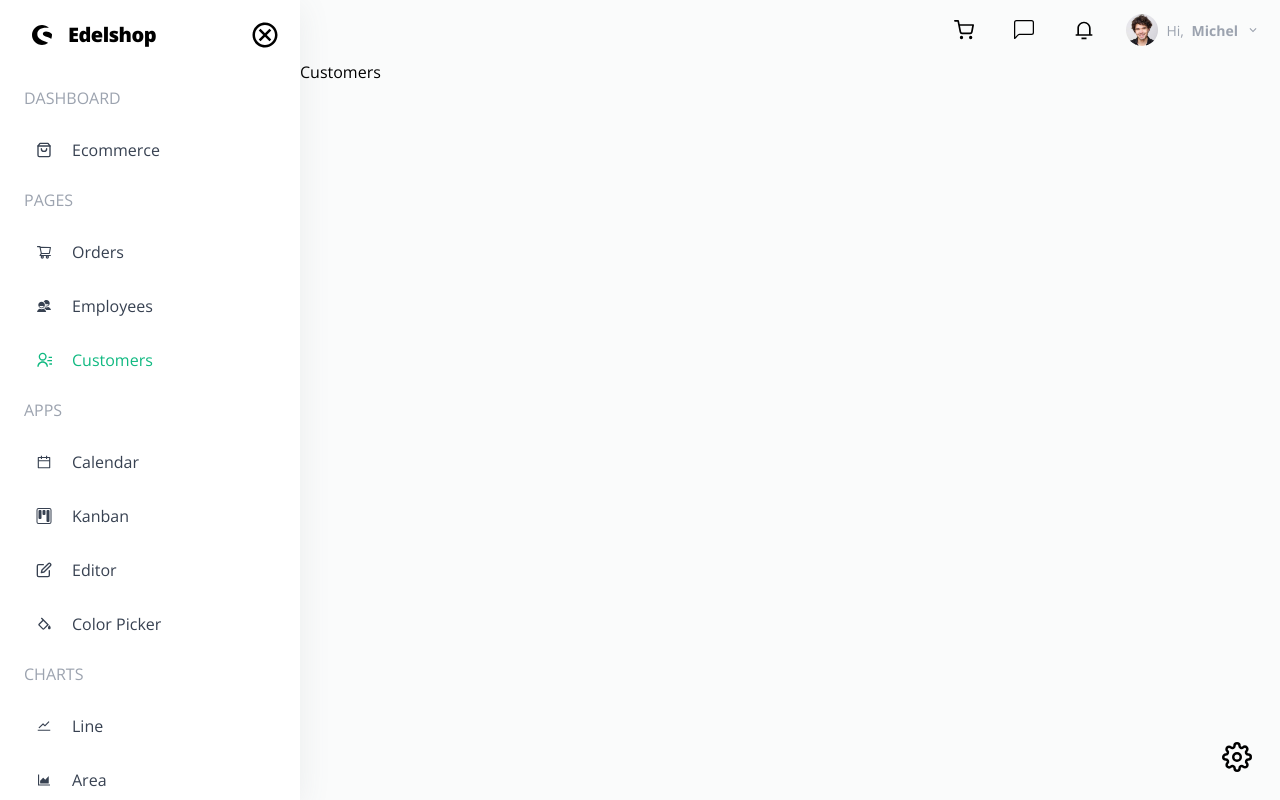
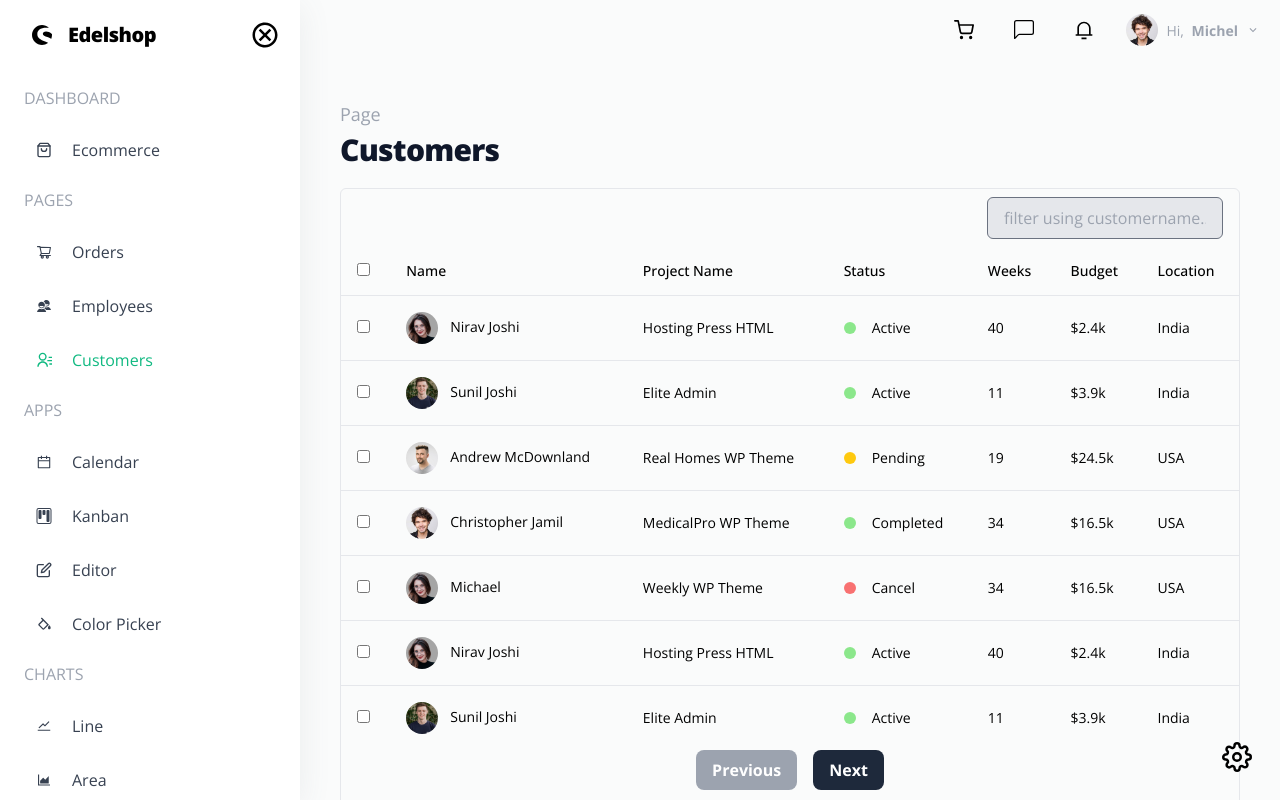
Before and after one commit to humbl3LilaS/react-dashboard, a React (Vite) app: page /customers in a window 1280 px wide. Built offline with nearby package versions, Linux system fonts and the light colour scheme.

Commit message:
add:  customer table to customers page

```diff
--- /dev/null
+++ b/src/columns/customersColums.jsx
@@ -0,0 +1,62 @@
+import { createColumnHelper } from "@tanstack/react-table";
+import CustomerStatus from "../components/util/CustomerStatus";
+
+const columnHelper = createColumnHelper();
+
+export const customersColumns = [
+	columnHelper.accessor("CustomerID", {
+		header: ({ table }) => (
+			<input
+				type={"checkbox"}
+				checked={table.getIsAllPageRowsSelected()}
+				onChange={(evt) =>
+					table.toggleAllPageRowsSelected(!!evt.target.checked)
+				}
+			/>
+		),
+		cell: ({ row }) => (
+			<input
+				type={"checkbox"}
+				checked={row.getIsSelected()}
+				onChange={(evt) => {
+					row.toggleSelected(!!evt.target.checked);
+					console.log(evt.target);
+				}}
+			/>
+		),
+		enableSorting: false,
+	}),
+	columnHelper.accessor("CustomerName", {
+		header: () => <span>Name</span>,
+		cell: (info) => (
+			<div>
+				<img
+					src={info.row.original.CustomerImage}
+					alt={"Customer Image"}
+					className={"aspect-square w-8 rounded-full inline-block mr-3"}
+				/>
+				<span>{info.getValue()}</span>
+			</div>
+		),
+	}),
+	columnHelper.accessor("ProjectName", {
+		header: () => <span>Project Name</span>,
+		cell: (info) => <span>{info.getValue()}</span>,
+	}),
+	columnHelper.accessor("Status", {
+		header: () => <span>Status</span>,
+		cell: (info) => <CustomerStatus status={info.getValue()} />,
+	}),
+	columnHelper.accessor("Weeks", {
+		header: () => <span>Weeks</span>,
+		cell: (info) => <span>{info.getValue()}</span>,
+	}),
+	columnHelper.accessor("Budget", {
+		header: () => <span>Budget</span>,
+		cell: (info) => <span>{info.getValue()}</span>,
+	}),
+	columnHelper.accessor("Location", {
+		header: () => <span>Location</span>,
+		cell: (info) => <span>{info.getValue()}</span>,
+	}),
+];
--- /dev/null
+++ b/src/components/util/CustomerStatus.jsx
@@ -0,0 +1,27 @@
+import { cn } from "../../util/util";
+
+const CustomerStatus = ({ status }) => {
+	return (
+		<div className={"flex justify-start items-center gap-x-4"}>
+			<div className={cn("w-3 h-3 rounded-full", statusParser(status))}>
+				&nbsp;
+			</div>
+			<span>{status}</span>
+		</div>
+	);
+};
+
+const statusParser = (status) => {
+	switch (status.toLowerCase()) {
+		case "active":
+			return "bg-[#8BE78B]";
+		case "pending":
+			return "bg-[#FEC90F]";
+		case "completed":
+			return "bg-[#8BE78B]";
+		case "cancel":
+			return "bg-red-400";
+	}
+};
+
+export default CustomerStatus;
--- a/src/hooks/useCustomTable.jsx
+++ b/src/hooks/useCustomTable.jsx
@@ -32,6 +32,8 @@ export const useCustomTable = (
 		pageSize: paginationSize,
 	});
 
+	const [rowSelection, setRowSelection] = useState({});
+
 	const [columnFilters, setColumnFilters] = useState([]);
 
 	const table = useReactTable({
@@ -44,11 +46,13 @@ export const useCustomTable = (
 		onPaginationChange: setPagination,
 		onSortingChange: setSorting,
 		onColumnFiltersChange: setColumnFilters,
+		onRowSelectionChange: setRowSelection,
 		filterFns: {},
 		state: {
 			sorting,
 			pagination,
 			columnFilters,
+			rowSelection,
 		},
 	});
 
@@ -126,7 +130,7 @@ export const useCustomTable = (
 				</button>
 				<button
 					className={
-						"py-2 px-4 bg-slate-800 text-white font-bold rounded-lg cursor-pointer"
+						"py-2 px-4 bg-slate-800 text-white font-bold rounded-lg cursor-pointer disabled:bg-gray-400"
 					}
 					onClick={() => table.nextPage()}
 					disabled={!table.getCanNextPage()}>
--- a/src/pages/Customers.jsx
+++ b/src/pages/Customers.jsx
@@ -1,5 +1,30 @@
+import Container from "../components/util/Container";
+import Header from "../components/util/Header";
+import { useCustomTable } from "../hooks/useCustomTable";
+
+import { customersData } from "../data/Data";
+import { customersColumns } from "../columns/customersColums";
 const Customers = () => {
-	return <div>Customers</div>;
+	const table = useCustomTable(customersData, customersColumns, {
+		paginationSize: 7,
+		filterInclude: true,
+		filterKey: "CustomerName",
+	});
+
+	return (
+		<Container className={"p-10 h-full w-full overflow-y-scroll"}>
+			<Header className={"mb-5"}>
+				<span className={"text-lg text-gray-400"}>Page</span>
+				<h1
+					className={
+						"mt-1 text-3xl font-extrabold tracking-tight text-slate-900"
+					}>
+					Customers
+				</h1>
+			</Header>
+			{table}
+		</Container>
+	);
 };
 
 export default Customers;
```
